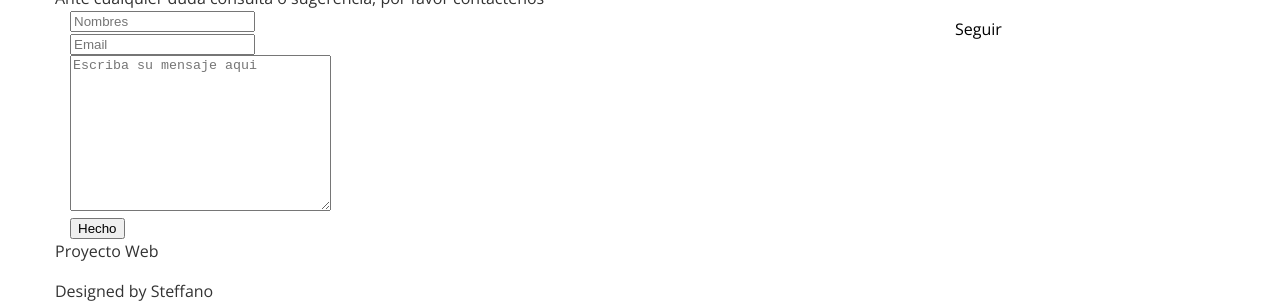
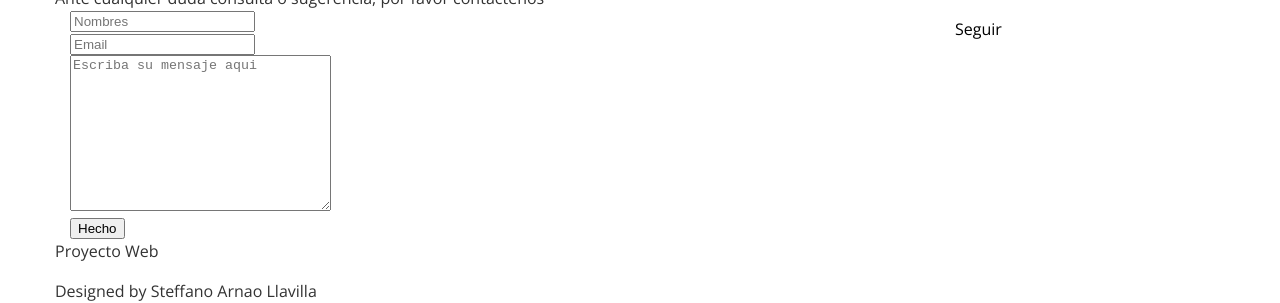
Before and after one commit to stffn0/webproy, a plain HTML site: page contacto.html in a window 1280 px wide. Shown: the part 693-996 px from the top of the page. Drawn offline with nearby package versions, Linux system fonts and the light colour scheme.

Commit message:
Update contacto.html

```diff
--- a/contacto.html
+++ b/contacto.html
@@ -60,7 +60,7 @@
 		<div class="ed-container">
 			<div class="ed-item">
 				<p>Proyecto Web</p>
-				<p>Designed by Steffano</p>
+				<p>Designed by Steffano Arnao Llavilla</p>
 			</div>
 		</div>
 	</footer>
```
